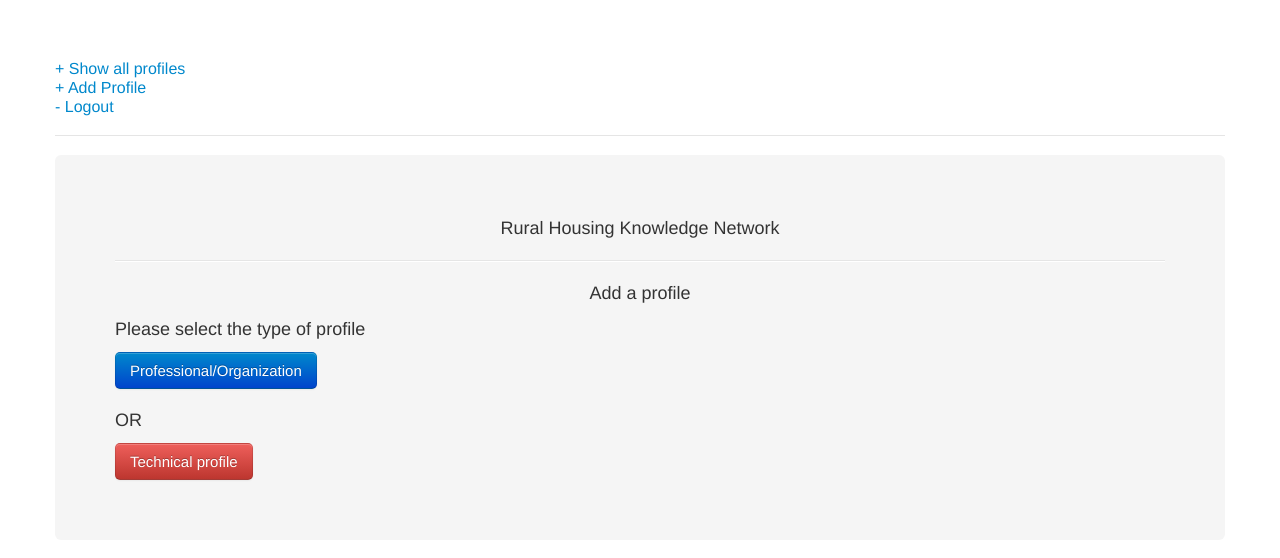
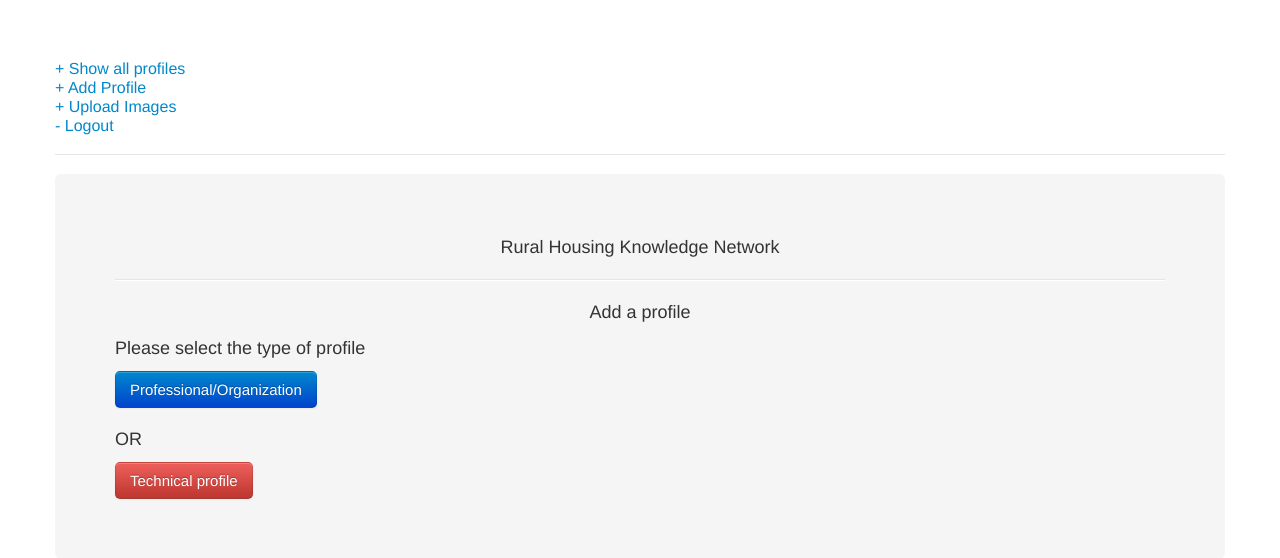
Before and after one commit to DarkSector/profilebuilder, a Flask app: page /add in a window 1280 px wide. Shown: the top 558 px of the page. Run offline with Flask 2, Linux system fonts and the light colour scheme; the visitor is signed in with stand-in values (Sample User, id 1); parts of the project's set-up code (start-up, migrations or seed data) failed here and were passed over; some libraries are stand-ins or nearby versions.

Commit message:
upload images option

```diff
--- a/profilebuilder/templates/layout.html
+++ b/profilebuilder/templates/layout.html
@@ -34,6 +34,7 @@
 		{% if session.logged_in %}
 				<a style="font-size: 16px;" href="{{ url_for('show_profiles') }}">+ Show all profiles</a><br />
 				<a style="font-size: 16px;" href="{{ url_for('check_pro') }}">+ Add Profile</a><br />
+				<a style="font-size: 16px;" href="{{ url_for('upload_images') }}">+ Upload Images</a><br />
 				<a style="font-size: 16px;" href="{{ url_for('logout') }}"> - Logout</a>
 <hr />
 				{% block body %}
```
